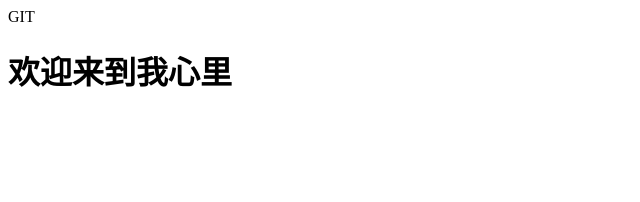
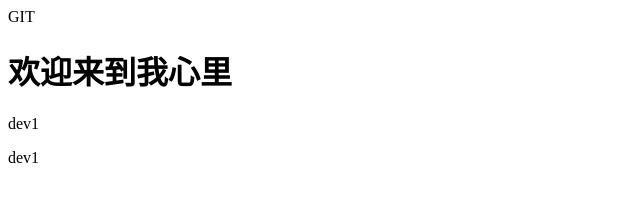
Before and after one commit to DeanLei/projectDemo, a plain HTML site: page index.html in a window 1280 px wide. Shown: the full height of the page, 0-640 px from the left. Drawn offline with Linux system fonts and the light colour scheme.

Commit message:
add some code

```diff
--- a/index.html
+++ b/index.html
@@ -8,5 +8,7 @@
 <body>
     <p>GIT</p>
     <h1>欢迎来到我心里</h1>
+    <p>dev1</p>
+    <span>dev1</span>
 </body>
 </html>
```
